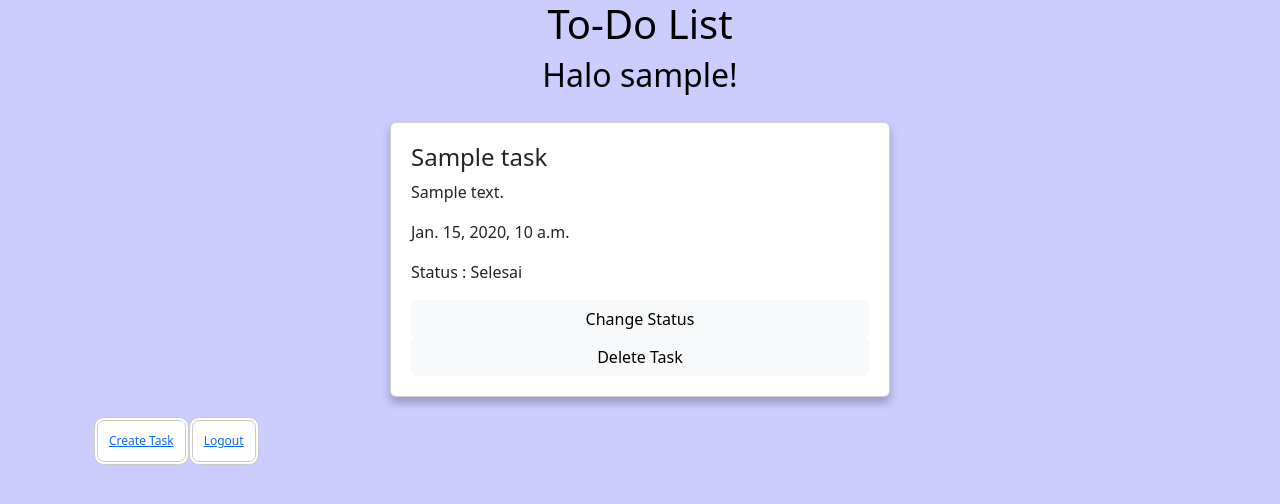
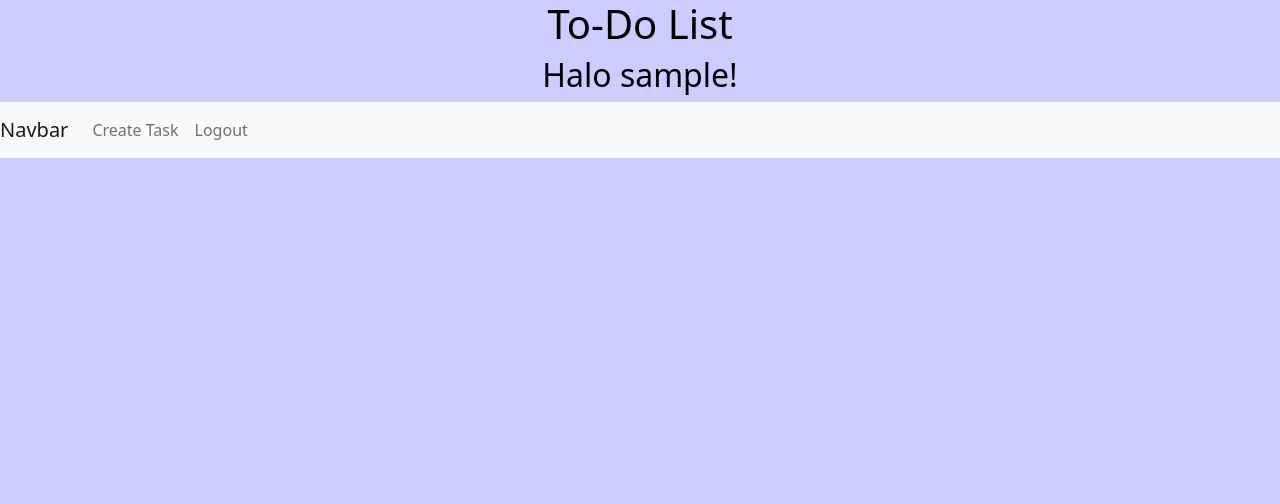
Before and after one commit to aulianajwa/Tugas-2, a Django app: template todolist/templates/todolist.html in a window 1280 px wide. Shown: the top 504 px of the page. Run offline with Django 3.2, Linux system fonts and the light colour scheme; the template is opened without the code that fills it: most values are stand-ins (such as "Sample title", 1, 10 or a date in 2020).

Commit message:
tugas 6 podium

```diff
--- a/todolist/templates/login.html
+++ b/todolist/templates/login.html
@@ -1,7 +1,4 @@
 {% extends 'base.html' %}
-
-{% block meta %}
-{% endblock meta %}
 
 {% block content %}
 {% load static %}
--- a/todolist/templates/register.html
+++ b/todolist/templates/register.html
@@ -24,7 +24,7 @@
                         {{ form.as_table }}
                         <tr>
                             <td></td>
-                            <td><input class="form-control form-control-lg" type="submit" name="submit" value="Daftar"/></td>
+                            <td><input class="form-control form-control-lg" type="submit" name="submit" value="Daftar"></td>
                         </tr>
                     </table>
                 </form>
--- a/todolist/templates/todolist.html
+++ b/todolist/templates/todolist.html
@@ -3,8 +3,8 @@
  {% block content %}
  {% load static %}
 
- <link rel="stylesheet" href="{% static 'todolist/style.css' %}">
- <!doctype html>
+<link rel="stylesheet" href="{% static 'todolist/style.css' %}">
+<!doctype html>
 <html lang="en">
 <head>
     <meta charset="utf-8">
@@ -13,37 +13,107 @@
     <link href="https://cdn.jsdelivr.net/npm/bootstrap@5.2.2/dist/css/bootstrap.min.css" rel="stylesheet" integrity="sha384-Zenh87qX5JnK2Jl0vWa8Ck2rdkQ2Bzep5IDxbcnCeuOxjzrPF/et3URy9Bv1WTRi" crossorigin="anonymous">
 </head>
 <body style="background-color: #CCCCFF;">
+  <script src="https://cdn.jsdelivr.net/npm/bootstrap@5.2.2/dist/js/bootstrap.bundle.min.js" integrity="sha384-OERcA2EqjJCMA+/3y+gxIOqMEjwtxJY7qPCqsdltbNJuaOe923+mo//f6V8Qbsw3" crossorigin="anonymous"></script>
   <h1 style="text-align : center; color :black ;">To-Do List</h1>
   <h2 style="text-align : center; color : black">Halo {{username}}!</h3>
-  <div class="container">
-    <div class="cards">
 
-      {% for task in list_todo %}
-      <div class="row no-gutters">
-        <div class="col-md-4">
-          <div class=" card">
 
-          <h4 class="card-title">{{task.title}}</h4>
-          <p class="card-text">{{task.description}}</p>
-          <p class="card-text">{{task.date}}</p>
 
-          {% if task.is_finished == False %}
-          <p class="card-text">Status : Belum Selesai</p>
-          {% else %}
-          <p class="card-text">Status : Selesai</p>
-          {% endif %}
+  <nav class="navbar navbar-expand-lg navbar-light bg-light">
+      <a class="navbar-brand" href="#">Navbar</a>
+      <button class="navbar-toggler" type="button" data-bs-toggle="collapse" data-bs-target="#navbarNav" aria-controls="navbarNav" aria-expanded="false" aria-label="Toggle navigation">
+        <span class="navbar-toggler-icon"></span>
+      </button>
+      <div class="collapse navbar-collapse" id="navbarNav">
+        <ul class="navbar-nav">
+          <li class="nav-item active">
+            <a class="nav-link" data-bs-toggle = "modal" data-bs-target="#modal-create" >Create Task</a>
+          </li>
+          <li class="nav-item">
+            <a class="nav-link" href="{% url 'todolist:logout'%}">Logout</a>
+          </li>
+        </ul>
+      </div>
+    </nav>
 
-          <a class="btn btn-light" href="{% url 'todolist:toggle-task' id=task.id %}">Change Status</a>
-          <a class="btn btn-light" href="{% url 'todolist:delete-task' id=task.id %}">Delete Task</a>
+    <div class="modal fade" id="modal-create" tabindex="-1" aria-hidden="true">
+      <div class="modal-dialog">
+        <div class="modal-content">
+          <div class="modal-header">
+            <h1 class="modal-title fs-5">Modal title</h1>
+            <button type="button" class="btn-close" data-bs-dismiss="modal" aria-label="Close"></button>
+          </div>
+          <div class="modal-body">
+
+            <form method="POST" action="" id="formtask">
+              {% csrf_token %}
+              <div class="form-group" mx-2 mb-3>
+                <label  for="task-title">Title</label>
+                <input type="text" class="form-control" id="title" placeholder="Title" required="">
+              </div>
+              <div class="form-group" mx-2 mb-3>
+                <label for="task-description">Description</label>
+                <input type="text" class="form-control" id="description" placeholder="Description" required="">
+              </div>
+            </form>
+          </div>
+          <div class="modal-footer">
+            <button type="button" class="btn btn-secondary" data-bs-dismiss="modal">Close</button>
+            <button type="button" class="btn btn-primary" data-bs-dismiss="modal" id="submit-btn">Submit</button>
           </div>
         </div>
       </div>
-      {% endfor %}
+    </div>
+
+
+
+
+
+    <div class="cards">
       <div class="container">
-        <button class="button"><a href="{% url 'todolist:create-task'%}">Create Task</a></buton>
-        <button class="button"><a href="{% url 'todolist:logout'%}">Logout</a></buton>
+        <!-- <button class="button"><a href="{% url 'todolist:create-task'%}">Create Task</a></buton>
+        <button class="button"><a href="{% url 'todolist:logout'%}">Logout</a></buton> -->
       </div>
     </div>
-  </div>
+  <script src="https://ajax.googleapis.com/ajax/libs/jquery/3.6.0/jquery.min.js"></script>
+  <script>
+    $(document).ready(function(){
+      $.get("/todolist/json/", function(data){
+          for (let i = 0; i< data.length; i++) {
+            $(".cards").append(`<div class="row no-gutters">
+          <div class="col-md-4">
+
+            <div class=" card">
+            <h4 class="card-title">${data[i].fields.title}</h4>
+            <p class="card-text">${data[i].fields.description}</p>
+            <p class="card-text">${data[i].fields.date}</p>
+            ${!data[i].fields.is_finished ? '<p class="card-text">Status : Belum Selesai</p>' : '<p class="card-text">Status : Selesai</p>'}
+            <a class="btn btn-light" href="/todolist/toggle-task/${data[i].pk}">Change Status</a>
+            <a class="btn btn-light" href="/todolist/delete-task/${data[i].pk}">Delete Task</a>
+            </div>
+          </div>
+        </div>`)
+          }
+      });
+    });
+    $("#submit-btn").click(function(){
+        $.post("/todolist/add-task/", {title: $("#title").val(), description : $('#description').val()}, function(data){
+          $(".cards").append(`<div class="row no-gutters">
+          <div class="col-md-4">
+            <div class=" card">
+            <h4 class="card-title">${data.title}</h4>
+            <p class="card-text">${data.description}</p>
+            <p class="card-text">${data.date}</p>
+            ${!data.is_finished ? '<p class="card-text">Status : Belum Selesai</p>' : '<p class="card-text">Status : Selesai</p>'}
+            <a class="btn btn-light" href="/todolist/toggle-task/${data.pk}">Change Status</a>
+            <a class="btn btn-light" href="/todolist/delete-task/${data.pk}">Delete Task</a>
+            </div>
+          </div>
+        </div>`)
+        })
+        $("#formtask")[0].reset()
+    })
+
+  </script>
 </body>
  {% endblock content %}
```
Also changed, not shown: todolist/templates/create_task.html (+25 -6 lines), todolist/templates/todolist_ajax.html (added, +61 -0 lines), todolist/urls.py (+4 -3 lines), todolist/views.py (+52 -2 lines), todolist/README-TWO.md (added).
